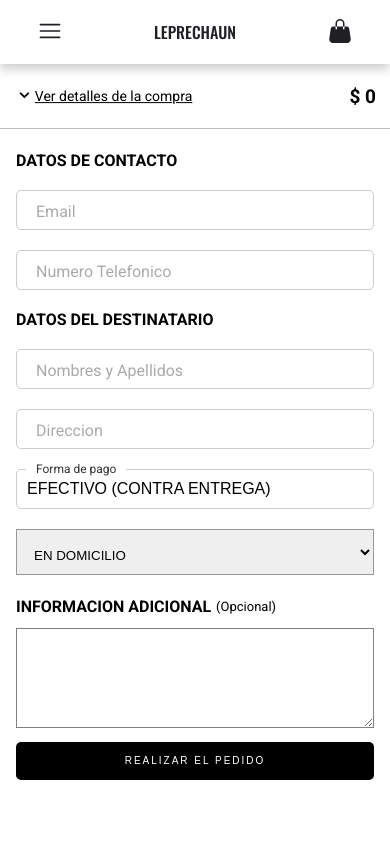
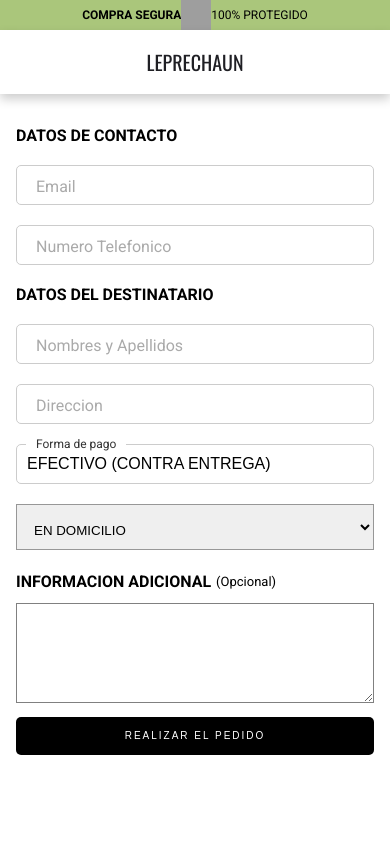
Before and after one commit to FrancooChaparro/leprechaun-web, a Next.js app: page /Contact in a window 390 px wide. Shown: the top 844 px of the page. Built offline with nearby package versions, Linux system fonts and the light colour scheme; grey boxes are pictures that could not be loaded.

Commit message:
feat/checkout/secure

```diff
--- a/app/(routes)/Contact/contact.module.css
+++ b/app/(routes)/Contact/contact.module.css
@@ -2,7 +2,6 @@
   width: 1000px;
   display: grid;
   grid-template-columns: 2fr 1fr;
-  padding-top: 64px; /* padding nav*/
   color: black;
   margin-left: auto;
   margin-right: auto;
@@ -11,9 +10,7 @@
 
 .aaaaa {
   width: 600px;
-  /* border: 1px solid grey; */
   padding: 1rem;
-  background-color: #ffffff;
 }
 
 .bbbbb {
@@ -22,7 +19,6 @@
 }
 
 .total-card {
-  position: fixed;
   width: 300px;
   padding: 0.2rem;
 }
@@ -169,7 +165,7 @@
 }
 
 .overflow-card {
-  max-height: 182px;
+  max-height: 200px;
   min-height: 80px;
   width: 100%;
   overflow-y: auto;
--- a/app/(routes)/Contact/page.tsx
+++ b/app/(routes)/Contact/page.tsx
@@ -284,7 +284,7 @@
       </form>
 
       <div className={styles["bbbbb"]}>
-        <div
+        {totalPrice !== 0 && <div
           onClick={() => setShopOpen(!shopOpen)}
           className={styles["desplegable"]}
         >
@@ -304,6 +304,7 @@
           </span>
           <span className={styles["der"]}>$ {totalPrice}</span>
         </div>
+        }
         <div
           className={`${styles["modal"]} ${
             shopOpen ? styles["accordion-open"] : styles["accordion-closed"]
--- a/app/layout.tsx
+++ b/app/layout.tsx
@@ -5,6 +5,7 @@
 import { Contact } from "@/components/contact/Contact";
 import { roboto } from "@/utils/fonts";
 import MyProvider from "@/context/ListProvider";
+import { NavFooterWrapper } from "@/components/Nav-footer-wrapper/NavFooterWrapper";
 
 export const metadata: Metadata = {
   title: "Leprechaun®",
@@ -24,10 +25,9 @@
     <html lang="en">
       <MyProvider>
       <body className={roboto.className}>
-         <Nav />
-          {children}
-          <Contact />
-          <Footer />
+      <NavFooterWrapper>
+            {children}
+      </NavFooterWrapper>
       </body>
     </MyProvider>
     </html>
--- /dev/null
+++ b/components/Nav-footer-wrapper/NavFooterWrapper.tsx
@@ -0,0 +1,22 @@
+
+"use client";
+import { usePathname } from "next/navigation";
+import { Nav } from "@/components/nav/Nav";
+import { Contact } from "@/components/contact/Contact";
+import { Footer } from "@/components/footer/Footer";
+import { NavCheckout } from "../nav-checkout/NavCheckout";
+
+export const NavFooterWrapper = ({ children }: { children: React.ReactNode }) => {
+  const pathname = usePathname();
+
+  const hideNavAndFooter = pathname === "/Contact"; // Cambia la ruta según sea necesario
+
+  return (
+    <>
+      {!hideNavAndFooter ? <Nav /> : <NavCheckout />}
+      {children}
+      {!hideNavAndFooter && <Contact />}
+      {!hideNavAndFooter && <Footer />}
+    </>
+  );
+};
--- /dev/null
+++ b/components/nav-checkout/NavCheckout.tsx
@@ -0,0 +1,34 @@
+import React from "react";
+import styles from "./nav-checkout.module.css";
+import { oswald } from "@/utils/fonts";
+import Link from "next/link";
+
+export const NavCheckout = () => {
+  return (
+    <>
+    <div className={styles["container-nav-secure"]}>
+        <div>
+          <span className={styles["buy-secure"]}>COMPRA SEGURA</span>
+          <span className={styles["container-img"]}>
+          <img src="https://d1zxmlch3z83cq.cloudfront.net/production/2.3.162/_next/server/static/img/safe-shopping.svg" alt="image-secure" />
+        </span>
+        <span>100% PROTEGIDO</span>
+        </div>
+    </div>
+
+    <div className={`${styles["container-all"]}`}>
+      <div className={styles["container-secure"]}>
+        <span className={styles["container-img"]}>
+          <img src="https://d1zxmlch3z83cq.cloudfront.net/production/2.3.162/_next/server/static/img/safe-shopping.svg" alt="image-secure" />
+        </span>
+        <span className={styles["container-secure-data"]}>
+          <p className={styles["buy-secure"]}>COMPRA SEGURA</p>
+          <p>100% PROTEGIDO</p>
+        </span>
+      </div>
+      <Link href={"/"}><span className={oswald.className}>LEPRECHAUN</span></Link>
+
+    </div>
+    </>
+  );
+};
--- /dev/null
+++ b/components/nav-checkout/nav-checkout.module.css
@@ -0,0 +1,78 @@
+.container-all {
+    width: 100vw;
+    height: 64px;
+    background-color: var(--bk-nav);
+    font-size: 20px;
+    color: var(--nav-color);
+    display: flex;
+    justify-content: center;
+    padding: 0 64px;
+    align-items: center;
+    box-shadow: 0 5px 10px rgba(0, 0, 0, 0.2);
+    z-index: 14; /*zindex*/
+    user-select: none;
+    margin-bottom: 10px;
+    position: relative;
+}
+
+
+.container-secure {
+    position: absolute;
+    right: 40px;
+    display: flex;
+    align-items: center; /* Centra verticalmente el contenido */
+    text-align: center;
+    gap: 4px;
+}
+
+.container-img {
+    width: 30px;
+    height: 30px;
+}
+
+.container-img img {
+    width: 30px;
+    height: 30px;
+}
+
+.container-secure-data {
+    font-size: 11px;
+    text-align: center; /* Centra el texto dentro del contenedor */
+}
+
+.buy-secure {
+    font-weight: 600;
+}
+
+.container-nav-secure {
+    width: 100%;
+    display: none;
+}
+@media screen and (max-width: 600px) {
+    .container-all {
+        flex-direction: column;
+        padding: 0;
+    }
+    .container-secure {
+        width: 100%;
+        position: static;
+        background-color: #aac67b;
+        display: none;
+    }
+    .container-nav-secure {
+        display: block;
+        display: flex;
+        justify-content: center;
+        align-items: center;
+        text-align: center;
+        background-color: #aac67b;
+        font-size: 12px;
+        color: black;
+    }
+    .container-nav-secure div {
+        display: flex;
+        justify-content: center;
+        align-items: center;
+        text-align: center;
+    }
+}
--- a/components/nav/cart-component/cart-component.module.css
+++ b/components/nav/cart-component/cart-component.module.css
@@ -9,8 +9,9 @@
     height: 100vh;
     background-color: #000;
     opacity: 0.5;
-    pointer-events: none;
     z-index: 15999; /*zindex*/
+    pointer-events: all;
+    cursor: default;
 }
 
 .container-section-burger-menu {
@@ -32,6 +33,7 @@
     padding-right: 0.4rem;
     font-family: system-ui, -apple-system, BlinkMacSystemFont, 'Segoe UI', Roboto, Oxygen, Ubuntu, Cantarell, 'Open Sans', 'Helvetica Neue', sans-serif;
     overflow-y: scroll;
+    cursor: default;
 }
 .active {
     right: 0;
@@ -130,6 +132,7 @@
 }
 .form-quality:hover {
     border: 1px solid rgb(109, 109, 109);
+    cursor: pointer;
 
 }
 
@@ -147,6 +150,7 @@
 }
 
 .delete:hover {
+    cursor: pointer;
     opacity: 0.9;
 }
 
@@ -203,6 +207,7 @@
     align-items: center;
     font-size: 14px;
     color: rgb(71, 71, 71);
+    cursor: pointer;
 }
 
 
@@ -252,6 +257,7 @@
         display: flex;
         justify-content: center;
         align-items: center;
+        cursor: pointer;
       }
 
 
```
